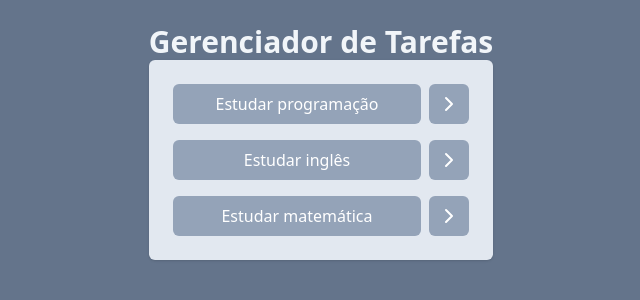
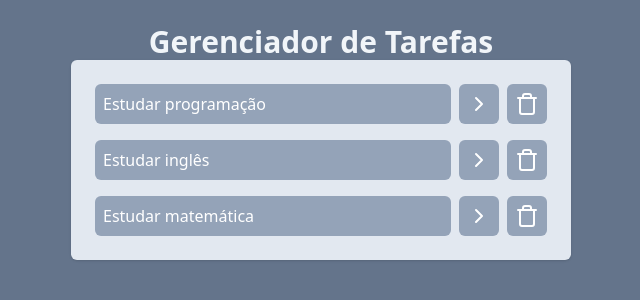
Before and after one commit to Wellyson-Alcantara/curso-de-react, a React (Vite) app: page / in a window 1280 px wide. Shown: the top 300 px of the page, without its empty margins (319-959 px from the left). Built offline with nearby package versions, Linux system fonts and the light colour scheme.

Commit message:
Continuando, modificando o tasks e deletando icones da interface

```diff
--- a/src/App.jsx
+++ b/src/App.jsx
@@ -24,12 +24,30 @@
     },
   ])
 
+  function onTaskClick(taskId) {
+    const newTasks = tasks.map(task => {
+      // PRECISO ATUALIZAR ESSA TAREFA
+      if (task.id === taskId) {
+        return {...task, isCompleted: !task.isCompleted}
+      }
+
+      // NÃO PRECISO ATUALIZAR ESSA TAREFA
+      return task;
+    });
+    setTasks(newTasks);
+  }
+
+  function onDeleteTaskClick(taskId) {
+    const newTasks = tasks.filter((task) => task.id !== taskId);
+    setTasks(newTasks);
+  }
+
   return (
     <div className="w-screen h-screen bg-slate-500 flex justify-center p-6">
-     <div className="w-[500px">
+     <div className="w-[500px]">
        <h1 className="text-3xl text-slate-100 font-bold text-center">Gerenciador de Tarefas</h1>
         <AddTask />
-        <Tasks  tasks={tasks}/>
+        <Tasks  tasks={tasks} onTaskClick={onTaskClick} onDeleteTaskClick={onDeleteTaskClick}/>
      </div>
     </div>
   );
--- a/src/components/Tasks.jsx
+++ b/src/components/Tasks.jsx
@@ -1,15 +1,21 @@
-import { ChevronRightIcon } from "lucide-react";
+import { ChevronRightIcon, TrashIcon} from "lucide-react";
 
-function Tasks(props) {
+function Tasks({tasks, onTaskClick, onDeleteTaskClick}) {
     return (
         <ul className="space-y-4 p-6 bg-slate-200 rounded-md shadow">
-            {props.tasks.map((task) => (
+            {tasks.map((task) => (
                 <li key={task.id} className="flex gap-2">
-                    <button className="bg-slate-400 w-full text-white p-2 rounded-md">
+                    <button
+                        onClick={() => onTaskClick(task.id)}
+                        className={`bg-slate-400 text-left w-full text-white p-2 rounded-md ${task.isCompleted && 'line-through'}`}
+                    >
                         {task.title}
                     </button>
                     <button className="bg-slate-400 p-2 rounded-md text-white">
                         <ChevronRightIcon />
+                    </button>
+                    <button onClick={() => onDeleteTaskClick(task.id)} className="bg-slate-400 p-2 rounded-md text-white">
+                        <TrashIcon />
                     </button>
                 </li>
             ))}
```
Lines whose indentation alone changed are shown as unchanged.
